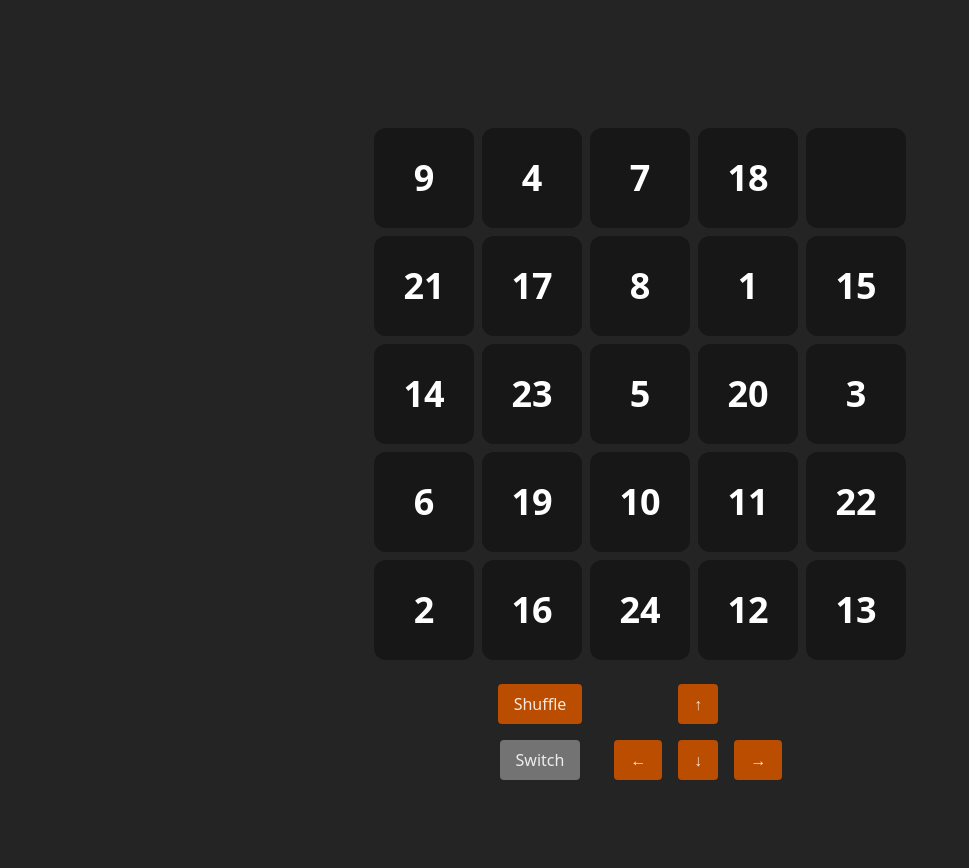
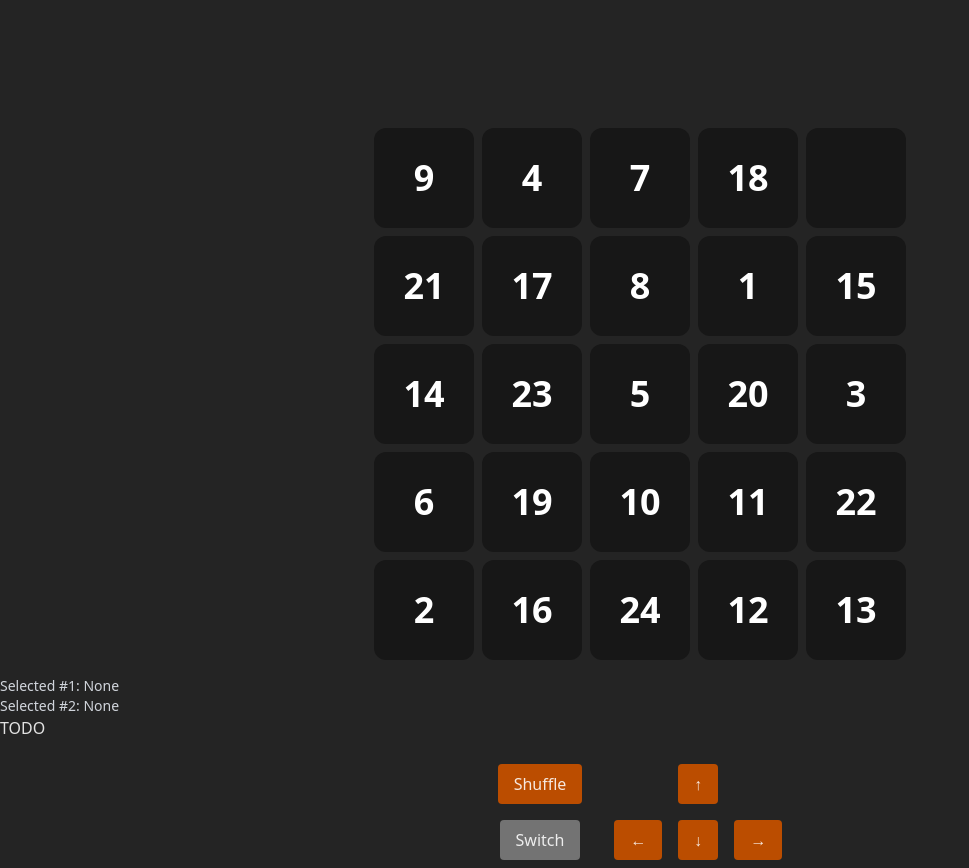
Before and after one commit to adriancalavie/x-puzzle, a React (Vite) app: page / in a window 1280 px wide. Shown: the whole page, without its empty margins (0-969 px from the left). Before the commit the page ends 800 px from the top, so only its background shows below. Built offline with nearby package versions, Linux system fonts and the light colour scheme.

Commit message:
add debug component

```diff
--- /dev/null
+++ b/src/components/debug/debug.tsx
@@ -0,0 +1,15 @@
+import { Selected } from "./selected";
+import { Solved } from "./solved";
+
+export type DebugProps = {
+  show?: boolean;
+};
+
+export const Debug = ({ show }: DebugProps) => {
+  return show ? (
+    <>
+      <Selected />
+      <Solved />
+    </>
+  ) : null;
+};
--- /dev/null
+++ b/src/components/debug/selected.tsx
@@ -0,0 +1,28 @@
+import { getByPosition } from "../../concepts/grid";
+import { useTiles } from "../hooks/tiles-hooks";
+
+export const Selected = () => {
+  const state = useTiles();
+
+  return (
+    <div className="flex flex-col mt-4 text-sm text-gray-300">
+      <div>
+        Selected #1:{" "}
+        {state.selected.first
+          ? `${state.selected.first.row}×${state.selected.first.col} → ${
+              getByPosition(state.tiles, state.selected.first, state.rank).value
+            }`
+          : "None"}
+      </div>
+      <div>
+        Selected #2:{" "}
+        {state.selected.second
+          ? `${state.selected.second.row}×${state.selected.second.col} → ${
+              getByPosition(state.tiles, state.selected.second, state.rank)
+                .value
+            }`
+          : "None"}
+      </div>
+    </div>
+  );
+};
--- /dev/null
+++ b/src/components/debug/solved.tsx
@@ -0,0 +1,6 @@
+
+export const Solved = () => {
+  return (
+    <div>TODO</div>
+  )
+}
--- a/src/components/grid.tsx
+++ b/src/components/grid.tsx
@@ -2,6 +2,7 @@ import { Tile } from "./tile";
 import { GRID_SIZES } from "../concepts/grid";
 import { useTiles } from "./hooks/tiles-hooks";
 import { ActionBar } from "./action-bar";
+import { Debug } from "./debug/debug";
 
 export const Grid = () => {
   const state = useTiles();
@@ -26,26 +27,7 @@ export const Grid = () => {
         </div>
       </div>
 
-      {/* <div className="flex flex-col mt-4 text-sm text-gray-300">
-        <div>
-          Selected #1:{" "}
-          {state.selected.first
-            ? `${state.selected.first.row}×${state.selected.first.col} → ${
-                getByPosition(state.tiles, state.selected.first, state.rank)
-                  .value
-              }`
-            : "None"}
-        </div>
-        <div>
-          Selected #2:{" "}
-          {state.selected.second
-            ? `${state.selected.second.row}×${state.selected.second.col} → ${
-                getByPosition(state.tiles, state.selected.second, state.rank)
-                  .value
-              }`
-            : "None"}
-        </div>
-      </div> */}
+      <Debug show/>
       <ActionBar />
     </>
   );
```
